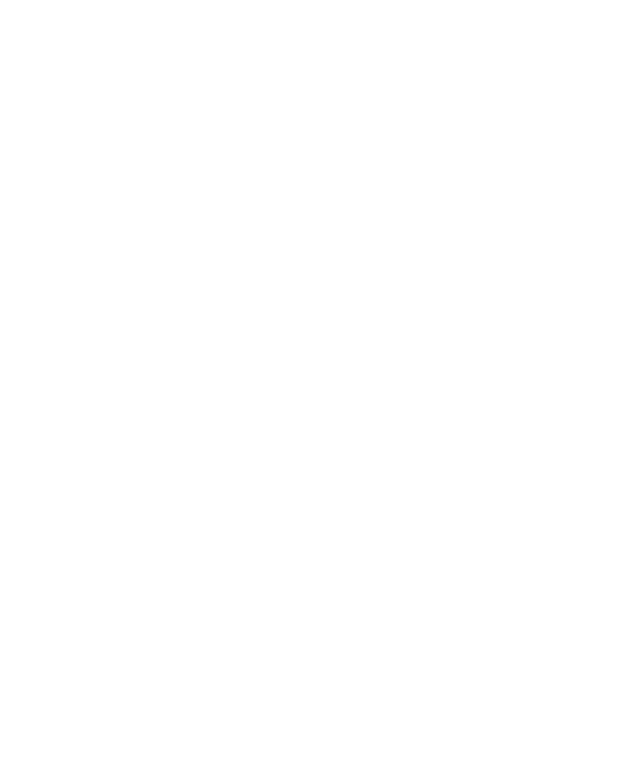
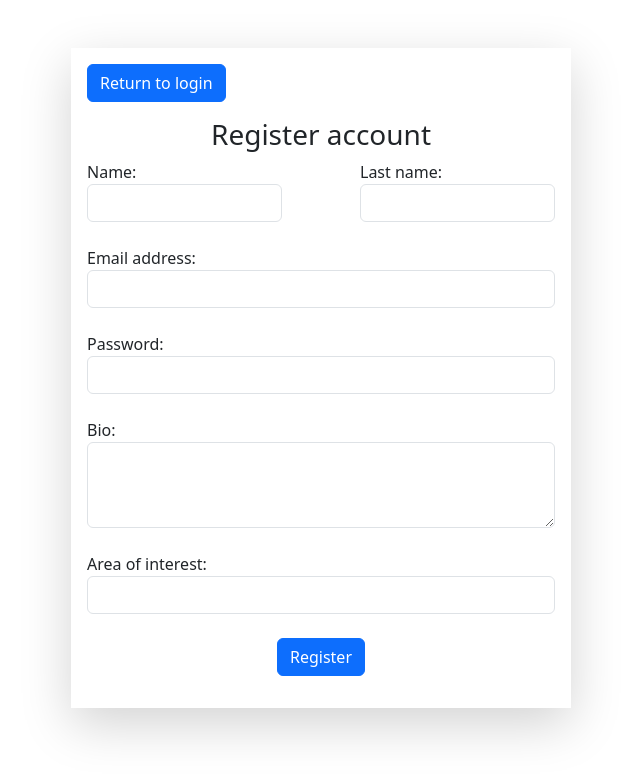
Before and after one commit to ilopezmuro/marketfy-project, an Angular app: page /register in a window 1280 px wide. Before the commit this address led to /. Shown: the top 778 px of the page, without its empty margins (319-959 px from the left). Built offline with nearby package versions, Linux system fonts and the light colour scheme.

Commit message:
created the components for login and register accounts, only the views for now

```diff
--- a/src/app/app-routing.module.ts
+++ b/src/app/app-routing.module.ts
@@ -3,10 +3,14 @@
 import { ProductDetailsComponent } from './pages/product-details/product-details.component';
 import { AppComponent } from './app.component';
 import { ProductsListComponent } from './pages/products-list/products-list.component';
+import { LoginComponent } from './login/login.component';
+import { RegisterUserComponent } from './register-user/register-user.component';
 
 const routes: Routes = [
   { path: '', component: ProductsListComponent },
   { path: 'product-details/:id', component: ProductDetailsComponent },
+  { path: 'login', component: LoginComponent },
+  { path: 'register', component: RegisterUserComponent }
 ];
 
 @NgModule({
--- a/src/app/app.module.ts
+++ b/src/app/app.module.ts
@@ -8,13 +8,17 @@
 import { ProductsListComponent } from './pages/products-list/products-list.component';
 
 import { HttpClientModule } from '@angular/common/http';
+import { LoginComponent } from './login/login.component';
+import { RegisterUserComponent } from './register-user/register-user.component';
 
 @NgModule({
   declarations: [
     AppComponent,
     ProductDetailsComponent,
     NavigationBarComponent,
-    ProductsListComponent
+    ProductsListComponent,
+    LoginComponent,
+    RegisterUserComponent
   ],
   imports: [
     BrowserModule,
--- /dev/null
+++ b/src/app/login/login.component.html
@@ -0,0 +1,33 @@
+<div class="w-100 h-100">
+
+    <div class="mx-auto mt-5 p-3 shadow-lg" style="width: 500px; height: 100%;">
+
+        <a class="btn btn-primary mb-3" routerLink="/">Return to main page</a>
+
+        <h1 class="fs-3 text-center">Login</h1>
+
+        <form>
+
+            <div class="form-group mb-5">
+                <label for="email">Email address:</label>
+                <input type="email" class="form-control" id="email"/>
+            </div>
+
+            <div class="form-group mb-5">
+                <label for="password">Password:</label>
+                <input type="password" class="form-control" id="password"/>
+            </div>
+
+            <div class="d-flex justify-content-center mb-3">
+                <button class="btn btn-primary">Log in</button>
+            </div>
+
+            <div class="d-flex justify-content-center mb-3">
+                <p class="">Not registered? <a routerLink="/register">Create an account.</a></p>
+            </div>
+
+        </form>
+
+    </div>
+
+</div>
--- /dev/null
+++ b/src/app/register-user/register-user.component.html
@@ -0,0 +1,54 @@
+<div class="w-100 h-100">
+
+    <div class="mx-auto mt-5 p-3 shadow-lg" style="width: 500px; height: 100%;">
+
+        <a class="btn btn-primary mb-3" routerLink="/login">Return to login</a>
+
+        <h1 class="fs-3 text-center">Register account</h1>
+
+        <form>
+
+            <div class="form-group mb-4 container d-flex justify-content-between p-0">
+                <div class="col-5">
+
+                    <label for="name">Name:</label>
+                    <input type="text" class="form-control" name="name"/>
+
+                </div>
+                <div class="col-5">
+
+                    <label for="last_name">Last name:</label>
+                    <input type="text" class="form-control" name="last_name"/>
+
+                </div>
+            </div>
+
+            <div class="form-group mb-4">
+                <label for="email">Email address:</label>
+                <input type="email" class="form-control" name="email"/>
+            </div>
+
+            <div class="form-group mb-4">
+                <label for="password">Password:</label>
+                <input type="password" class="form-control" name="password"/>
+            </div>
+
+            <div class="form-group mb-4">
+                <label for="bio">Bio:</label>
+                <textarea type="text" class="form-control" name="bio" rows="3"></textarea>
+            </div>
+
+            <div class="form-group mb-4">
+                <label for="area_of_interest">Area of interest:</label>
+                <input type="text" class="form-control" name="area_of_interest"/>
+            </div>
+
+            <div class="d-flex justify-content-center mb-3">
+                <button class="btn btn-primary">Register</button>
+            </div>
+
+        </form>
+
+    </div>
+
+</div>
--- a/src/app/shared/navigation-bar/navigation-bar.component.html
+++ b/src/app/shared/navigation-bar/navigation-bar.component.html
@@ -18,8 +18,12 @@
           <a class="nav-link text-light">Button</a>
         </li>
 
+        <!--<li class="nav-item">
+            <a class="nav-link text-light" routerLink="/product-details">Product details</a>
+        </li>-->
+
         <li class="nav-item">
-            <a class="nav-link text-light" routerLink="/product-details">Product details</a>
+            <a class="nav-link text-light" routerLink="/login">Login</a>
         </li>
 
       </ul>
```
Also changed, not shown: src/app/login/login.component.ts (added, +9 -0 lines), src/app/register-user/register-user.component.ts (added, +9 -0 lines).
